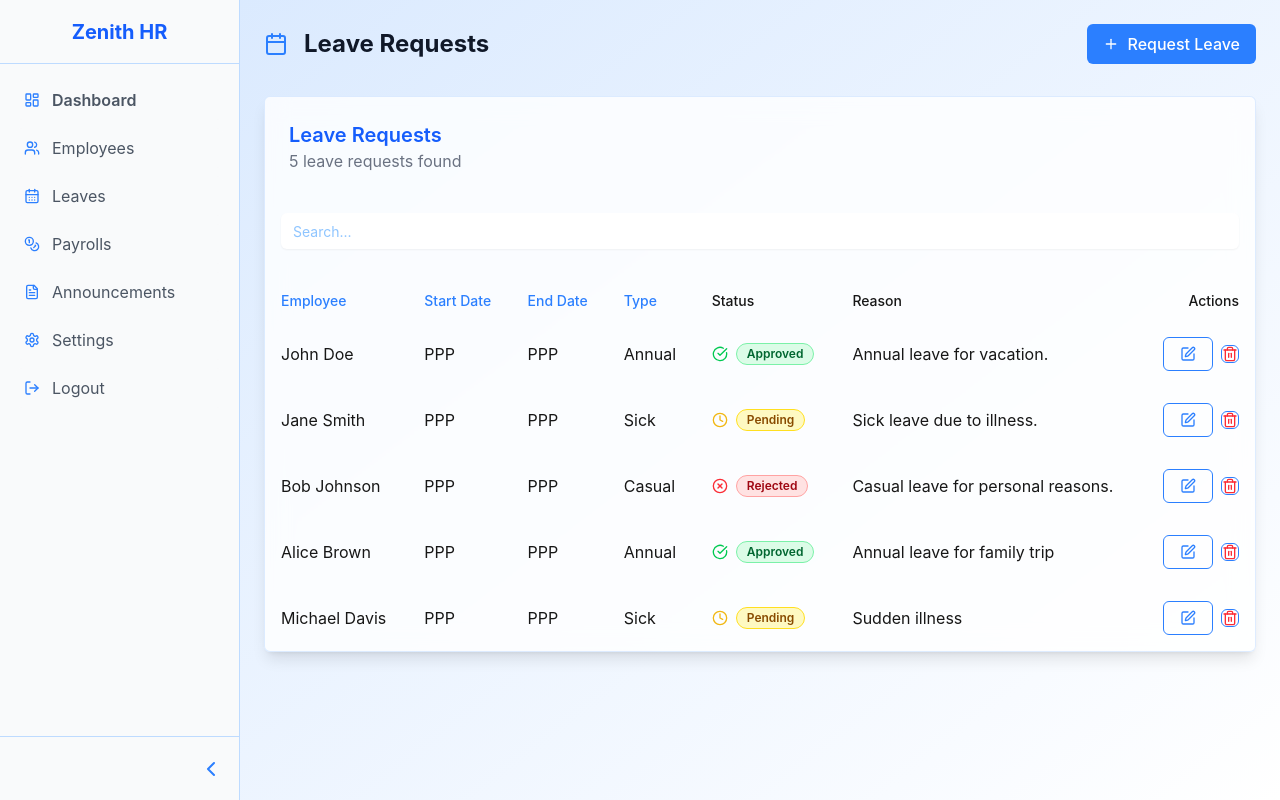
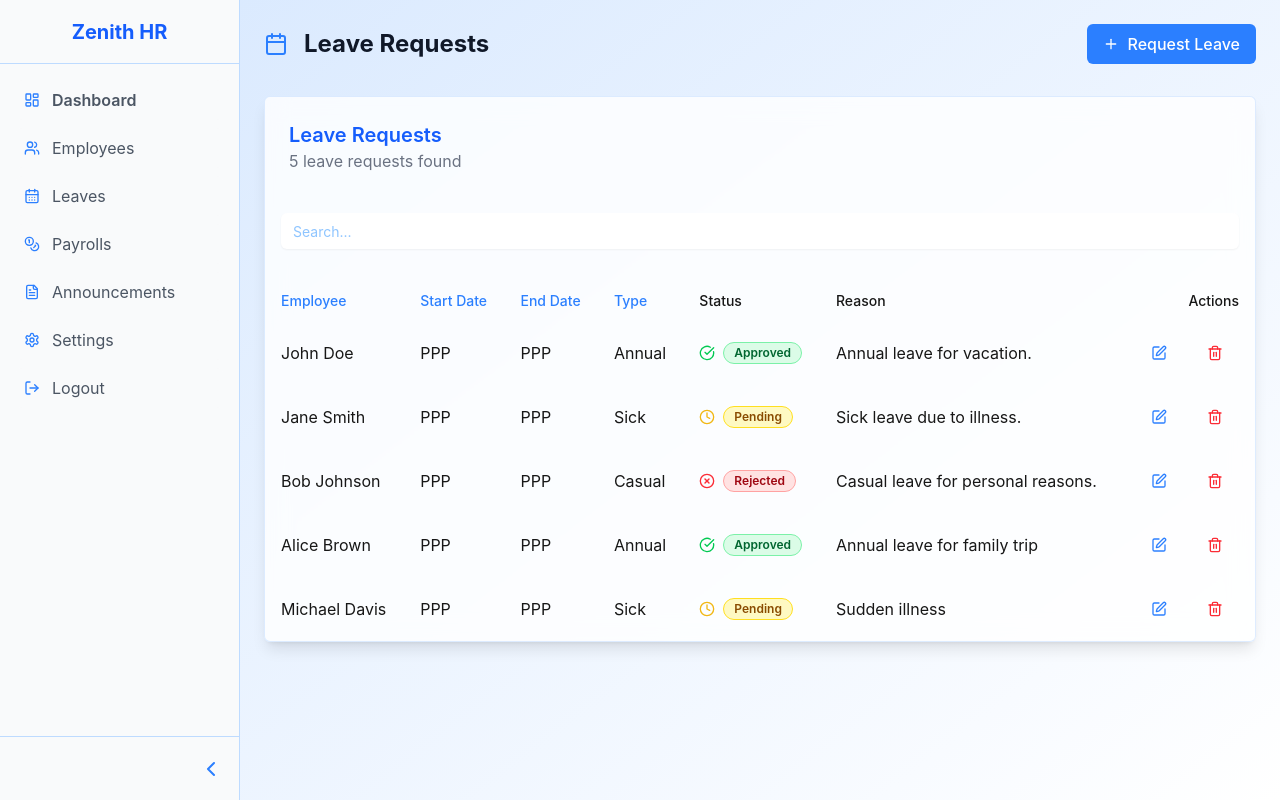
Before and after one commit to MubbashirHussain/HRMS, a Next.js app: page /leaves in a window 1280 px wide. Built offline with nearby package versions, Linux system fonts and the light colour scheme.

Commit message:
fix Icons

```diff
--- a/src/app/(authenticated)/announcements/announcements.tsx
+++ b/src/app/(authenticated)/announcements/announcements.tsx
@@ -264,7 +264,7 @@ const AnnouncementsPage = () => {
                                         )}
                                         <div className="absolute top-2 right-2 space-x-2 opacity-0 group-hover:opacity-100 transition-opacity">
                                             <Button
-                                                variant="outline"
+                                                variant="link"
                                                 size="icon"
                                                 onClick={() => handleEdit(announcement)}
                                                 className="text-blue-500 hover:bg-blue-50/50"
@@ -272,7 +272,7 @@ const AnnouncementsPage = () => {
                                                 <Edit className="h-4 w-4" />
                                             </Button>
                                             <Button
-                                                variant="outline"
+                                                variant="link"
                                                 size="icon"
                                                 onClick={() => handleDelete(announcement)}
                                                 className="text-red-500 hover:bg-red-50/50"
--- a/src/app/(authenticated)/leaves/leaves.tsx
+++ b/src/app/(authenticated)/leaves/leaves.tsx
@@ -409,7 +409,7 @@ const LeavesPage = () => {
             buttons: (request) => (
                 <>
                     <Button
-                        variant="outline"
+                        variant="link"
                         size="default"
                         onClick={() => handleEdit(request)}
                         className="text-blue-500 hover:bg-blue-50/50"
@@ -417,8 +417,8 @@ const LeavesPage = () => {
                         <Edit className="h-4 w-4" />
                     </Button>
                     <Button
-                        variant="outline"
-                        size="icon"
+                        variant="link"
+                        size="default"
                         onClick={() => handleDelete(request)}
                         className="text-red-500 hover:bg-red-50/50"
                     >
--- a/src/app/(authenticated)/payrolls/payrolls.tsx
+++ b/src/app/(authenticated)/payrolls/payrolls.tsx
@@ -420,16 +420,16 @@ const PayrollsPage = () => {
             buttons: (payroll) => (
                 <>
                     <Button
-                        variant="outline"
-                        size="icon"
+                        variant="link"
+                        size="default"
                         onClick={() => handleEdit(payroll)}
                         className="text-blue-500 hover:bg-blue-50/50"
                     >
                         <Edit className="h-4 w-4" />
                     </Button>
                     <Button
-                        variant="outline"
-                        size="icon"
+                        variant="link"
+                        size="default"
                         onClick={() => handleDelete(payroll)}
                         className="text-red-500 hover:bg-red-50/50"
                     >
--- a/src/app/(authenticated)/settings/settings.tsx
+++ b/src/app/(authenticated)/settings/settings.tsx
@@ -7,6 +7,7 @@ import {
     CardHeader,
     CardTitle,
     CardDescription,
+    CardContent,
 } from '@/components/ui/base/card';
 import {
     Settings,
@@ -267,7 +268,7 @@ const SettingsPage = () => {
                         >
                             Cancel
                         </Button>
-                        <Button variant="destructive" onClick={handleLogout}>
+                        <Button variant="link" onClick={handleLogout}>
                             Logout
                         </Button>
                     </DialogFooter>
```
